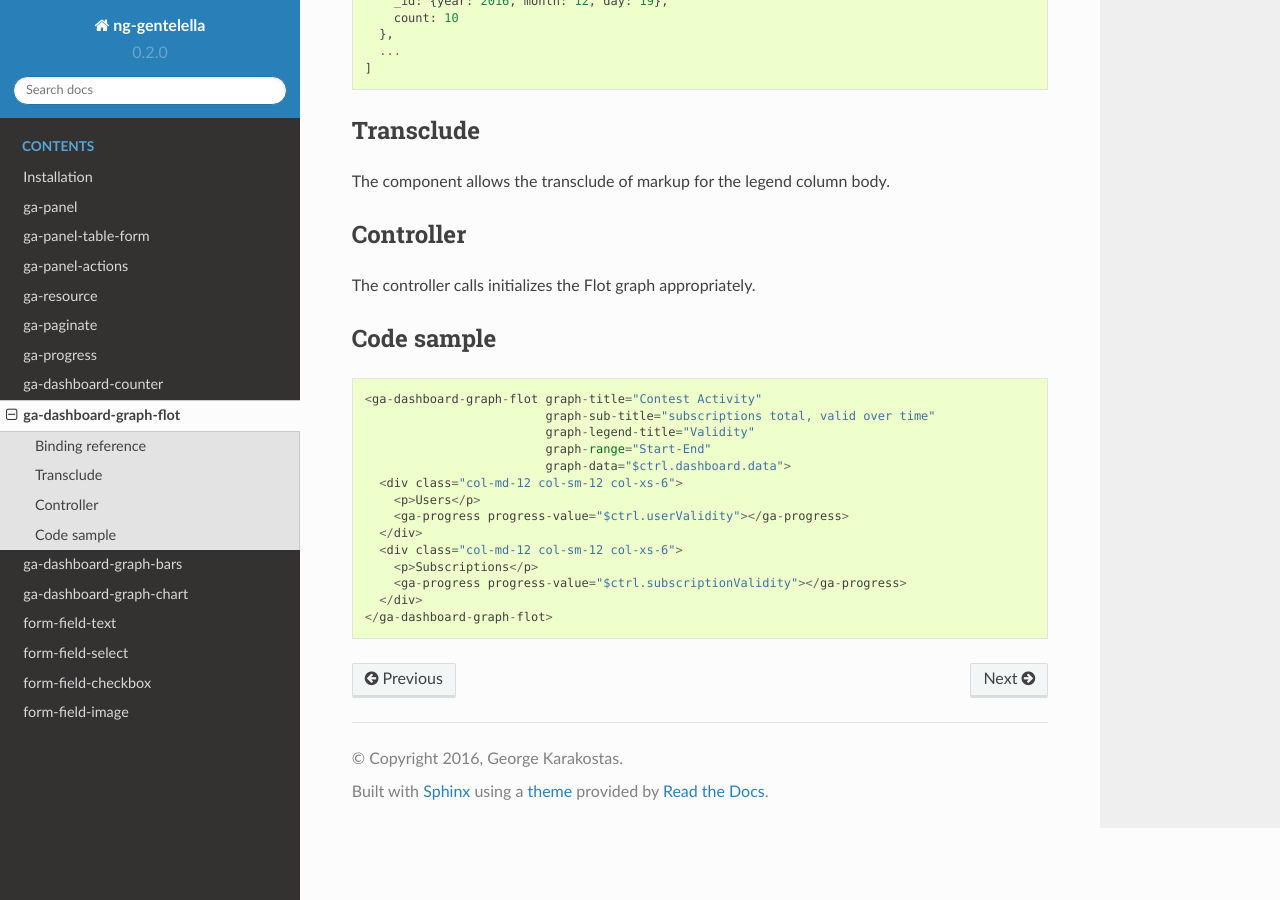
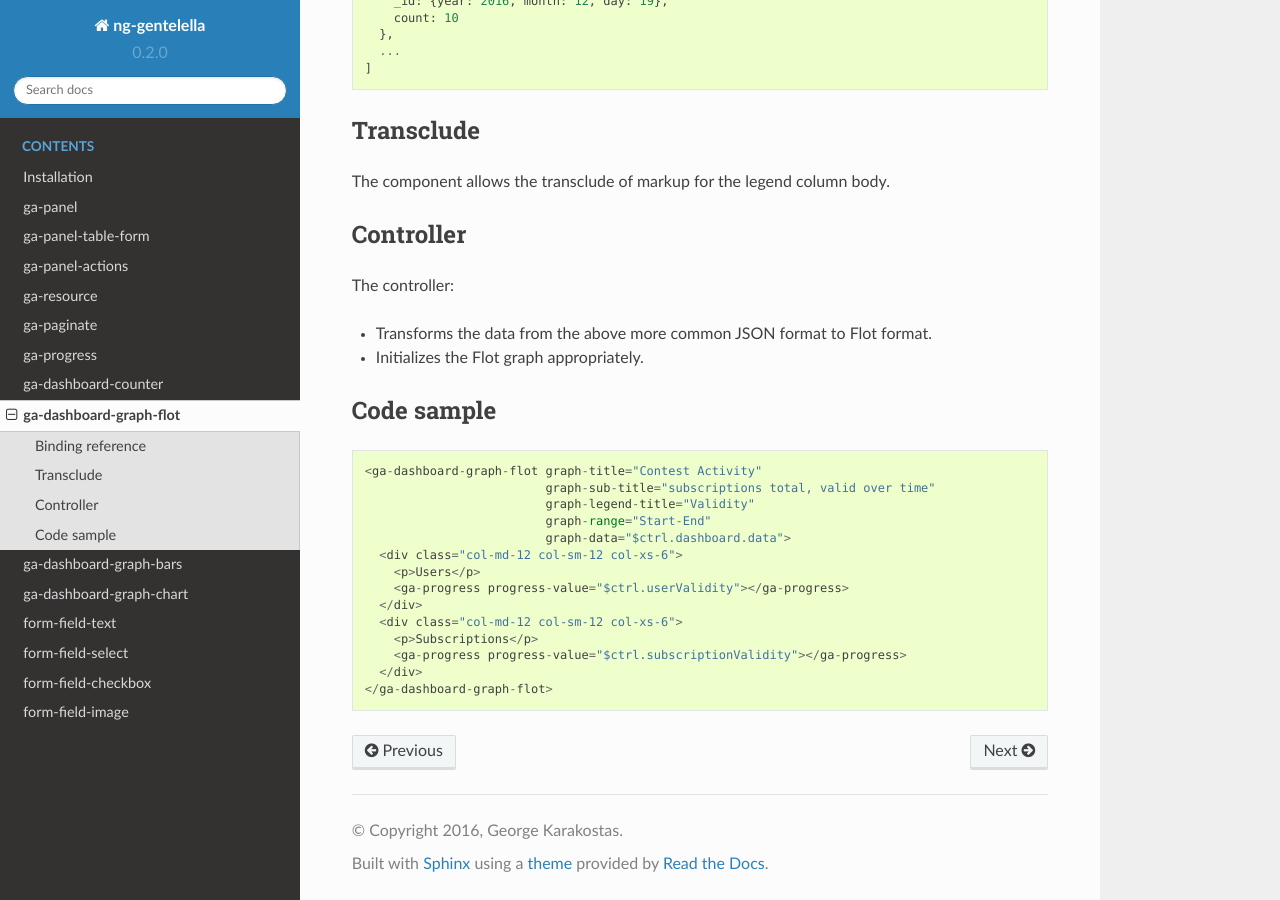
Before and after one commit to Wtower/ng-gentelella, a Sphinx documentation site: the page built from docs/ga-dashboard-graph-flot.rst, in a window 1280 px wide and 900 px high, scrolled down 812 px. Built offline with Sphinx 7.4.7 and the Read the Docs theme 2.0.0, drawn with Linux system fonts in a browser that asks for light colours.

Commit message:
Improved dashboard flot: parse binding in onChanges, documentation

```diff
--- a/docs/ga-dashboard-graph-flot.rst
+++ b/docs/ga-dashboard-graph-flot.rst
@@ -41,7 +41,10 @@ The component allows the transclude of markup for the legend column body.
 Controller
 ----------
 
-The controller calls initializes the Flot graph appropriately.
+The controller:
+
+- Transforms the data from the above more common JSON format to Flot format.
+- Initializes the Flot graph appropriately.
 
 Code sample
 -----------
```
Also changed, not shown: 1 other file.
